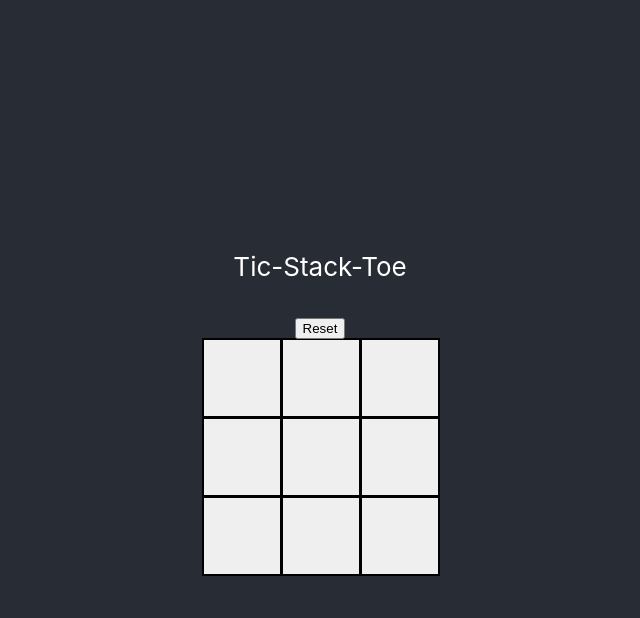
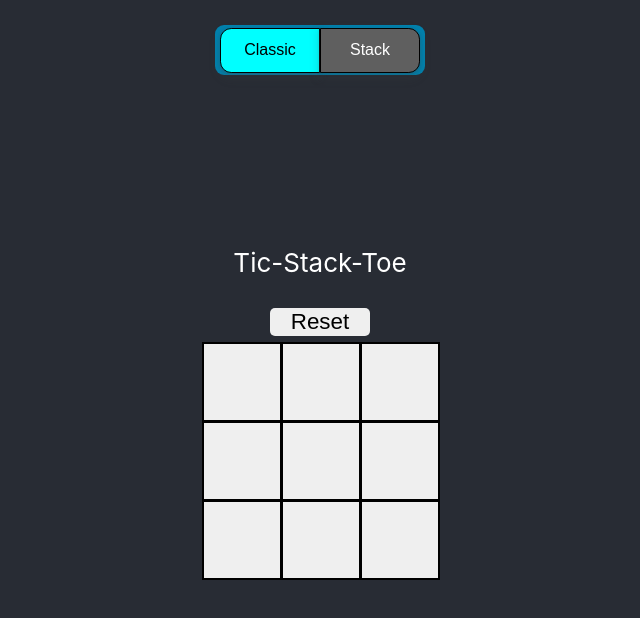
Before and after one commit to WaddyLeonvil/TicStackToe, a React (Create React App) app: page / in a window 1280 px wide. Shown: the top 618 px of the page, without its empty margins (320-960 px from the left). Built offline with nearby package versions, Linux system fonts and the light colour scheme.

Commit message:
Added mode buttons

```diff
--- a/src/App.css
+++ b/src/App.css
@@ -11,6 +11,48 @@
   .App-logo {
     animation: App-logo-spin infinite 20s linear;
   }
+}
+
+.page-header {
+  position: fixed;
+  display: flex;
+  justify-content: center;
+  align-items: center;
+  text-align: center;
+  height: 50px;
+  width: 210px;
+  left: 50%;
+  margin-top: 25px;
+  margin-left: -105px;
+  border-radius: 9px;
+  background-color: rgb(0, 130, 174);
+  color: white;
+  font-size: 1.4rem;
+}
+
+.toggle button {
+  height: 45px;
+  width: 100px;
+  background-color: rgb(95, 95, 95);
+  border: solid 1px black;
+  font-size: 1rem;
+  color: white;
+  box-shadow: rgba(60, 64, 67, .3) 0 1px 3px 0, rgba(60, 64, 67, .15) 0 4px 8px 3px;
+  cursor: pointer;
+  transition: all 0.4s;
+}
+
+button.classic {
+  border-radius: 0.7rem 0 0 0.7rem;
+}
+
+button.stack {
+  border-radius: 0 0.7rem 0.7rem 0;
+}
+
+button.active, button:active {
+  background-color: aqua;
+  color: black;
 }
 
 .App-header {
--- a/src/App.js
+++ b/src/App.js
@@ -1,14 +1,36 @@
+import React, {useState, useEffect} from 'react';
 import './App.css';
 import Board from './components/Board';
 
 function App() {
+  const [classic, setClassic] = useState(true);
+
+  const handleButtonToggle = ({target}) => {
+    if (target.classList.contains('classic')) {
+      setClassic(true);
+    }
+    else {
+      setClassic(false);
+    }
+  }
+
   return (
     <div className="App">
+      <div className="page-header">
+        <div className="toggle">
+          <button className={classic ? 'classic active' : 'classic'} onClick={handleButtonToggle} >
+            Classic
+          </button>
+          <button className={!classic ? 'stack active' : 'stack'} onClick={handleButtonToggle} >
+            Stack
+          </button>
+        </div>
+      </div>
       <header className="App-header">
         <p>
           Tic-Stack-Toe
         </p>
-        <Board />
+        {classic ? <Board /> : ""}
       </header>
     </div>
   );
--- a/src/components/Board.css
+++ b/src/components/Board.css
@@ -0,0 +1,11 @@
+.reset {
+    border: none;
+    border-radius: 5px;
+    margin-bottom: 7px;
+    width: 100px;
+    font-size: 1.4rem;
+}
+
+.reset:active {
+    background-color: rgb(202, 202, 202);
+}
--- a/src/components/Board.js
+++ b/src/components/Board.js
@@ -1,4 +1,5 @@
 import React, {useState} from 'react';
+import './Board.css'
 import Square from './Square';
 
 export default function Board() {
```
